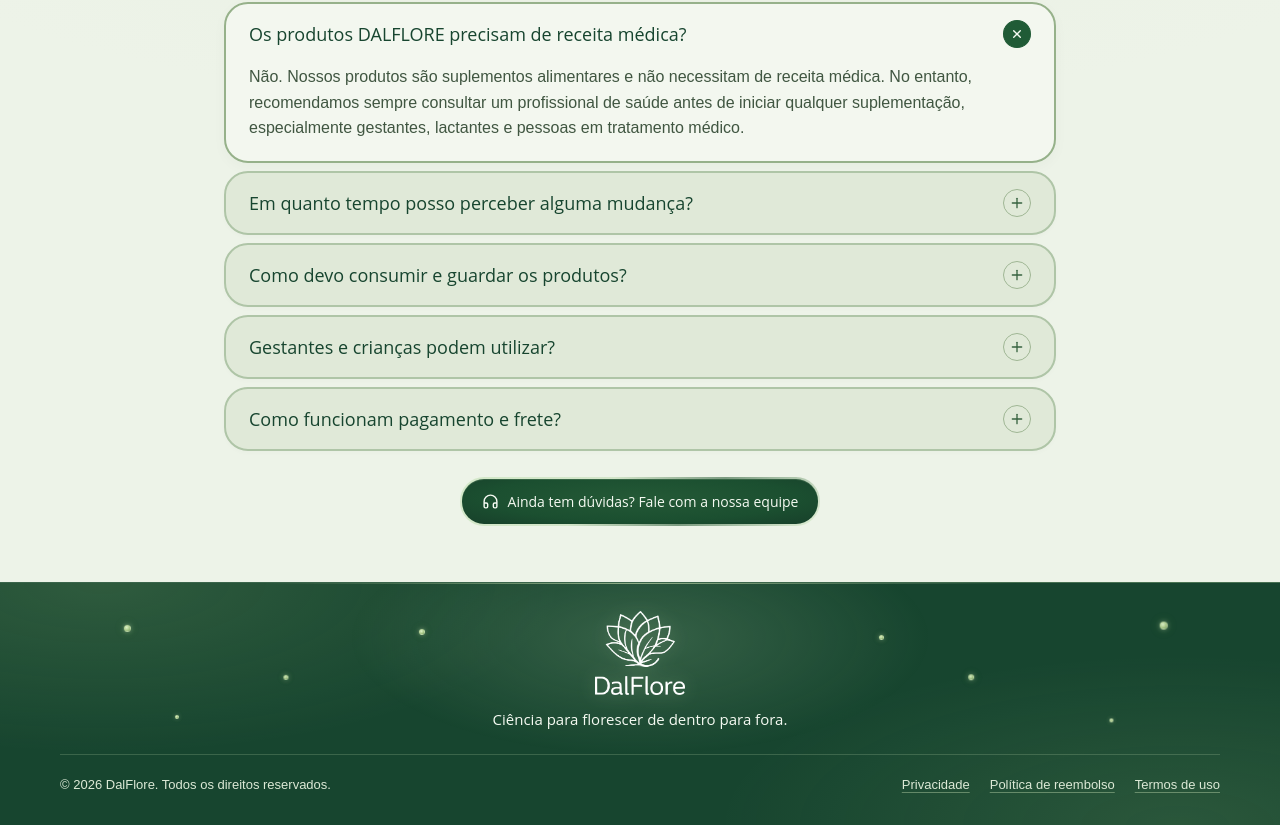
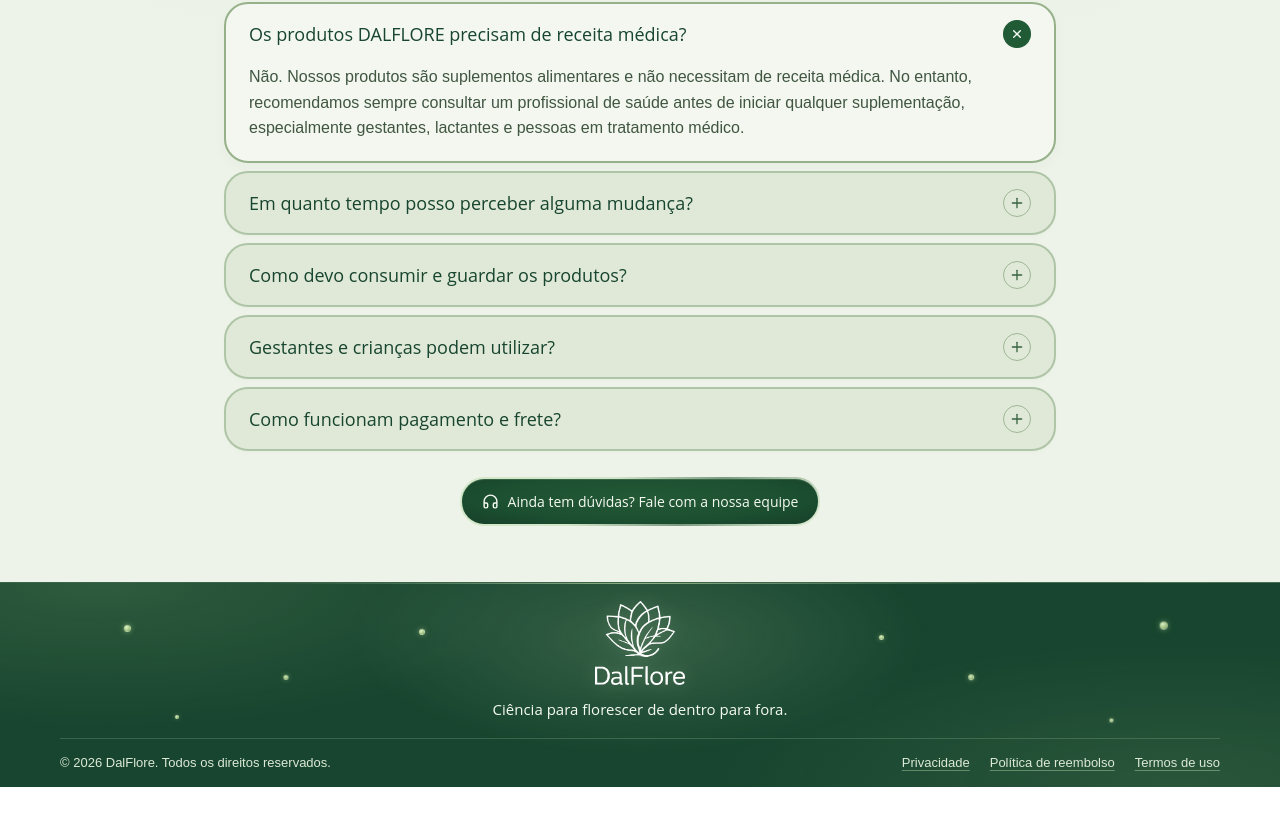
Before and after one commit to marketingsovida-star/dalflore, a React (Vite) app: page / in a window 1280 px wide. Shown: the part 4183-5008 px from the top of the page. After the commit the page ends 4970 px from the top, so only its background shows below. Built offline with nearby package versions, Linux system fonts and the light colour scheme; a web font is replaced by a local one.

Commit message:
Tighten footer spacing at the top and bottom edges
Co-Authored-By: Claude Opus 5.5 <noreply@anthropic.com>

```diff
--- a/src/footer.css
+++ b/src/footer.css
@@ -1,11 +1,11 @@
 /* Compact brand footer: same dark surface as the header, with the banner's white logo. */
-.site-footer { position:relative; isolation:isolate; overflow:hidden; background:radial-gradient(ellipse 46% 90% at 8% 0%, #b5d68f26, transparent 78%), radial-gradient(ellipse 46% 90% at 92% 100%, #b5d68f1f, transparent 78%), var(--deep-surface); color:#f5faf2; border-top:1px solid #cde7b933; padding:28px 0 24px; }
+.site-footer { position:relative; isolation:isolate; overflow:hidden; background:radial-gradient(ellipse 46% 90% at 8% 0%, #b5d68f26, transparent 78%), radial-gradient(ellipse 46% 90% at 92% 100%, #b5d68f1f, transparent 78%), var(--deep-surface); color:#f5faf2; border-top:1px solid #cde7b933; padding:18px 0 8px; }
 .site-footer-inner { position:relative; z-index:1; }
 .site-footer-brand { display:flex; flex-direction:column; align-items:center; text-align:center; }
 .site-footer-brand a { display:block; border-radius:8px; }
 .site-footer-brand img { display:block; width:auto; height:84px; object-fit:contain; filter:drop-shadow(0 0 9px #d8efb54d); }
 .site-footer-brand p { margin:14px 0 0; color:#f5faf2; font:500 15px/1.4 "Open Sans",Arial,sans-serif; }
-.site-footer-bottom { display:flex; justify-content:space-between; align-items:center; gap:8px 24px; margin-top:24px; padding-top:14px; border-top:1px solid #cde7b933; color:#dce9d6; font:400 13px/1.5 Arial,sans-serif; }
+.site-footer-bottom { display:flex; justify-content:space-between; align-items:center; gap:4px 24px; margin-top:18px; padding-top:8px; border-top:1px solid #cde7b933; color:#dce9d6; font:400 13px/1.5 Arial,sans-serif; }
 .site-footer-bottom p { margin:0; color:inherit; font:inherit; }
 .site-footer-bottom nav { display:flex; flex-wrap:wrap; justify-content:center; gap:0 20px; }
 .site-footer-bottom :is(a,button) { display:inline-flex; align-items:center; min-height:32px; padding:0; border:0; background:none; color:inherit; font:inherit; text-decoration:underline; text-decoration-color:#cde7b966; text-underline-offset:3px; cursor:pointer; transition:color .35s,text-decoration-color .35s; }
```
